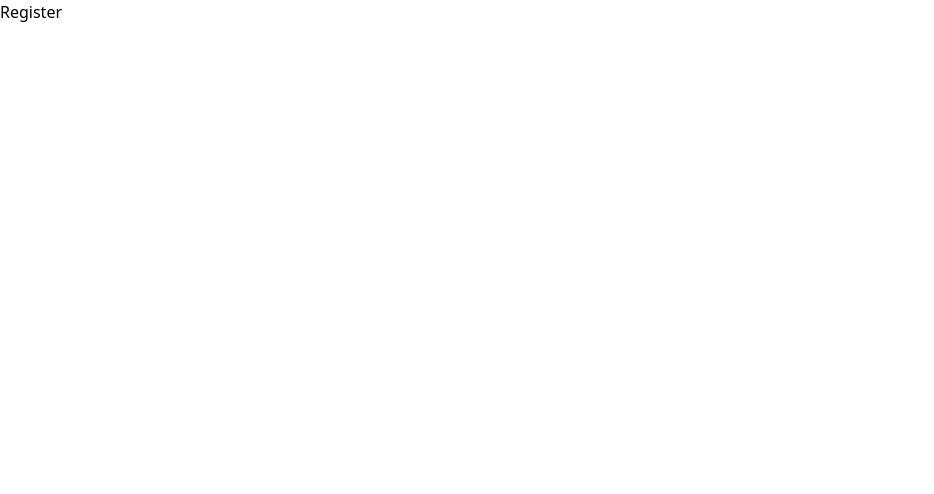
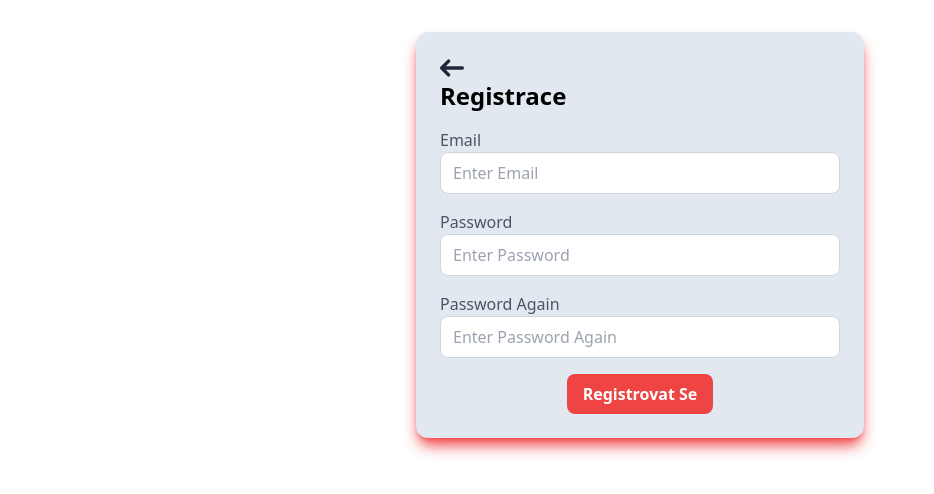
Before and after one commit to Sebik3012Sk/React-Food-App, a React (Vite) app: page /register in a window 1280 px wide. Shown: the top 494 px of the page, without its empty margins (0-934 px from the left). Built offline with nearby package versions, Linux system fonts and the light colour scheme.

Commit message:
Added functionality to Register.tsx

```diff
--- a/package.json
+++ b/package.json
@@ -11,6 +11,7 @@
   },
   "dependencies": {
     "axios": "^1.5.0",
+    "bcryptjs-react": "^2.4.6",
     "hamburger-react": "^2.5.0",
     "react": "^18.2.0",
     "react-dom": "^18.2.0",
--- a/src/pages/Register.tsx
+++ b/src/pages/Register.tsx
@@ -1,5 +1,132 @@
-const Register = () => {
-  return <div>Register</div>;
+import { FC, useState } from "react";
+import { Link, useNavigate } from "react-router-dom";
+import bcrypt from "bcryptjs-react";
+
+const Register: FC = () => {
+  const [error, setError] = useState<string | null>(null);
+  const [email, setEmail] = useState<string>();
+  const [password, setPassword] = useState<string>("");
+  const [passwordConfirm, setPasswordConfirm] = useState<string>();
+
+  const navigate = useNavigate();
+
+  const handleValidation = async (e: any) => {
+    e.preventDefault();
+    if (password !== passwordConfirm) {
+      return setError("Heslá sa nezhodujú");
+    }
+
+    const data = {
+      email: email,
+      password: bcrypt.hashSync(password, 9),
+    };
+
+    try {
+      const response = await fetch("http://localhost:8080/register-user", {
+        method: "post",
+        headers: {
+          Accept: "application/json",
+          "Content-Type": "application/json",
+        },
+        body: JSON.stringify(data),
+      });
+
+      if (response.ok) {
+        setError(null);
+        navigate("/");
+      }
+    } catch (error) {
+      console.log("Error", error);
+    }
+  };
+
+  return (
+    <div className="max-w-md mx-auto mt-8 p-6 bg-slate-200 rounded-xl shadow-lg shadow-red-500">
+      <Link to="/">
+        <svg
+          className="w-6 h-6 text-gray-800 dark:text-white"
+          aria-hidden="true"
+          xmlns="http://www.w3.org/2000/svg"
+          fill="none"
+          viewBox="0 0 14 10"
+        >
+          <path
+            stroke="currentColor"
+            strokeLinecap="round"
+            strokeLinejoin="round"
+            strokeWidth="2"
+            d="M13 5H1m0 0 4 4M1 5l4-4"
+          />
+        </svg>
+      </Link>
+
+      <h2 className="text-2xl font-semibold mb-4">Registrace</h2>
+      <form onSubmit={handleValidation} className="space-y-4">
+        <div>
+          <label htmlFor="email" className="block text-gray-600">
+            Email
+          </label>
+          <input
+            type="email"
+            id="email"
+            name="email"
+            minLength={10}
+            className="w-full border border-gray-300 rounded-lg py-2 px-3 focus:outline-none focus:border-blue-400"
+            placeholder="Enter Email"
+            onChange={(e) => setEmail(e.target.value)}
+          />
+        </div>
+
+        <div>
+          <label htmlFor="password" className="block text-gray-600">
+            Password
+          </label>
+          <input
+            type="password"
+            id="password"
+            name="password"
+            minLength={4}
+            maxLength={15}
+            className="w-full border border-gray-300 rounded-lg py-2 px-3 focus:outline-none focus:border-blue-400"
+            placeholder="Enter Password"
+            onChange={(e) => setPassword(e.target.value)}
+          />
+        </div>
+
+        <div>
+          <label htmlFor="confirmPassword" className="block text-gray-600">
+            Password Again
+          </label>
+          <input
+            type="password"
+            id="confirmPassword"
+            name="confirmPassword"
+            minLength={4}
+            maxLength={15}
+            className="w-full border border-gray-300 rounded-lg py-2 px-3 focus:outline-none focus:border-blue-400"
+            placeholder="Enter Password Again"
+            onChange={(e) => setPasswordConfirm(e.target.value)}
+          />
+          {error && <span className="text-red-500">{error}</span>}
+        </div>
+
+        <div className="flex justify-center">
+          <button
+            type="submit"
+            className="bg-red-500 hover:bg-red-600 text-white font-semibold py-2 px-4 rounded-lg focus:outline-none focus:shadow-outline-blue active:bg-red-600"
+          >
+            Registrovat Se
+          </button>
+
+          {/* {!registerStatus && (
+            <div>
+              <p>Wrong data are not available</p>
+            </div>
+          )} */}
+        </div>
+      </form>
+    </div>
+  );
 };
 
 export default Register;
```
Also changed, not shown: 1 other file (tests, documents, lock files or other folders).
